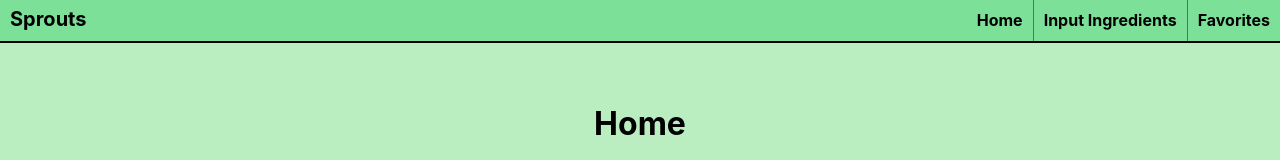
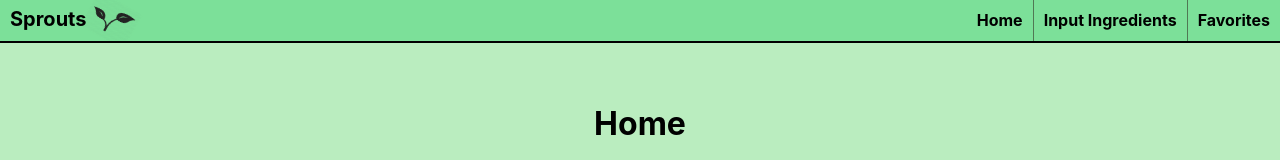
Before and after one commit to nyu-software-engineering/spring-2020-frugal-eye, a React (Create React App) app in the folder front-end/: page /home in a window 1280 px wide. Shown: the top 160 px of the page. Built offline with nearby package versions, Linux system fonts and the light colour scheme.

Commit message:
added simple icon to nav bar

```diff
--- a/front-end/src/NavBar.css
+++ b/front-end/src/NavBar.css
@@ -7,6 +7,11 @@
     float: left;
     padding-top: 7px;
     padding-left: 10px;
+}
+img {
+    float: left;
+    height: 40px;
+    transform: rotate(30deg);
 }
 
 #centeredmenu {
--- a/front-end/src/NavBar.js
+++ b/front-end/src/NavBar.js
@@ -6,6 +6,7 @@ const NavBar = (props) => {
     return (
         <div id="centeredmenu">
            <span className="title">Sprouts</span>
+           <img src={require("./sprout-icon.png")} alt = 'image'/>
             <ul>
                 <li><a href="/home">Home</a></li>
                 <li><a href="/add-ingredients">Input Ingredients</a></li>
```
